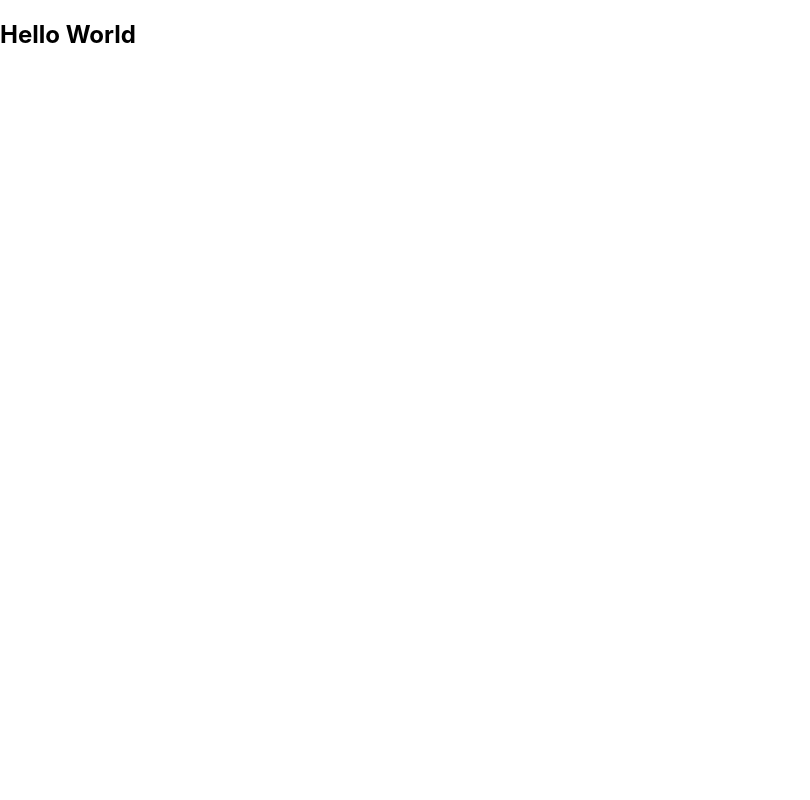
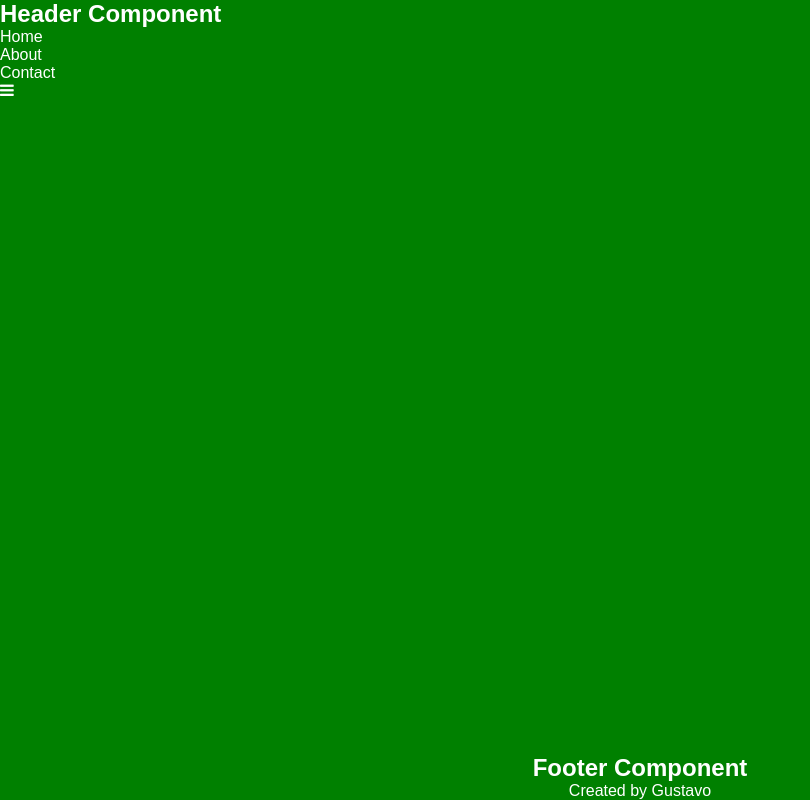
Before and after one commit to Gustavochagas/my_react_app, a React (Create React App) app: page / in a window 1280 px wide. Shown: the whole page, without its empty margins (0-810 px from the left). Built offline with nearby package versions, Linux system fonts and the light colour scheme.

Commit message:
Add fontawesome and styled components

```diff
--- a/package.json
+++ b/package.json
@@ -5,7 +5,9 @@
   "dependencies": {
     "react": "^16.7.0",
     "react-dom": "^16.7.0",
-    "react-scripts": "2.1.2"
+    "react-scripts": "2.1.2",
+    "font-awesome": "^4.7.0",
+    "styled-components": "^4.1.3"
   },
   "scripts": {
     "start": "react-scripts start",
--- a/src/App.js
+++ b/src/App.js
@@ -1,8 +1,15 @@
 import React, { Fragment } from 'react';
+
+import Header from './components/header';
+import Footer from './components/footer';
+
+import GlobalStyles from './styles/global';
 
 const App = () => (
   <Fragment>
-    <h2>Hello World</h2>
+    <GlobalStyles />
+    <Header />
+    <Footer />
   </Fragment>
 );
 
--- /dev/null
+++ b/src/components/footer/index.js
@@ -0,0 +1,12 @@
+import React, { Fragment } from 'react';
+
+const Footer = () => (
+    <Fragment>
+        <footer>
+            <h2>Footer Component</h2>
+            <p>Created by Gustavo</p>
+        </footer>
+    </Fragment>
+);
+
+export default Footer;
--- /dev/null
+++ b/src/components/header/index.js
@@ -0,0 +1,18 @@
+import React, { Fragment } from 'react';
+
+import 'font-awesome/css/font-awesome.css';
+
+
+const Header = () => (
+    <Fragment>
+        <h2>Header Component</h2>
+        <ul>
+            <li>Home</li>
+            <li>About</li>
+            <li>Contact</li>
+        </ul>
+        <i className="fa fa-bars"></i>
+    </Fragment>
+);
+
+export default Header;
--- /dev/null
+++ b/src/styles/global.js
@@ -0,0 +1,29 @@
+import { createGlobalStyle } from 'styled-components';
+
+const GlobalStyles = createGlobalStyle`
+  * {
+    margin: 0;
+    padding: 0;
+    box-sizing: border-box;
+    outline: 0;
+  }
+  html, body, #root {
+    height: 100%
+  }
+  body {
+    text-rendering: optimizeLegibility !important;
+    -webkit-font-smoothing: antialiased !important;
+    font-family: 'Montserrat', sans-serif;
+    background: transparent;
+    color: #FFF;
+    background: green;
+  }
+  footer {
+      position: absolute;
+      bottom: 0;
+      width: 100%;
+      text-align: center;
+  }
+`;
+
+export default GlobalStyles;
```
Also changed, not shown: 1 other file (tests, documents, lock files or other folders).
